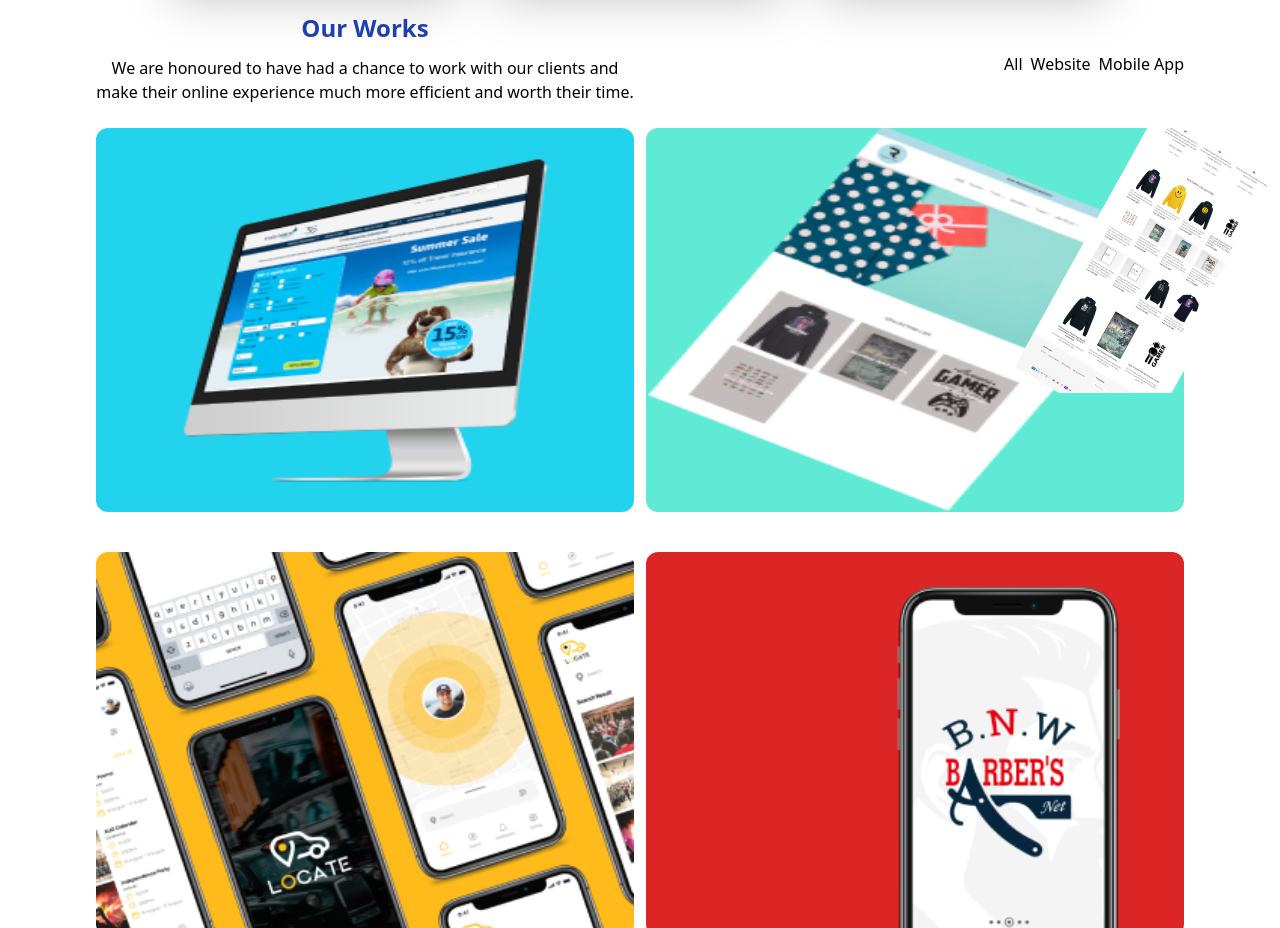
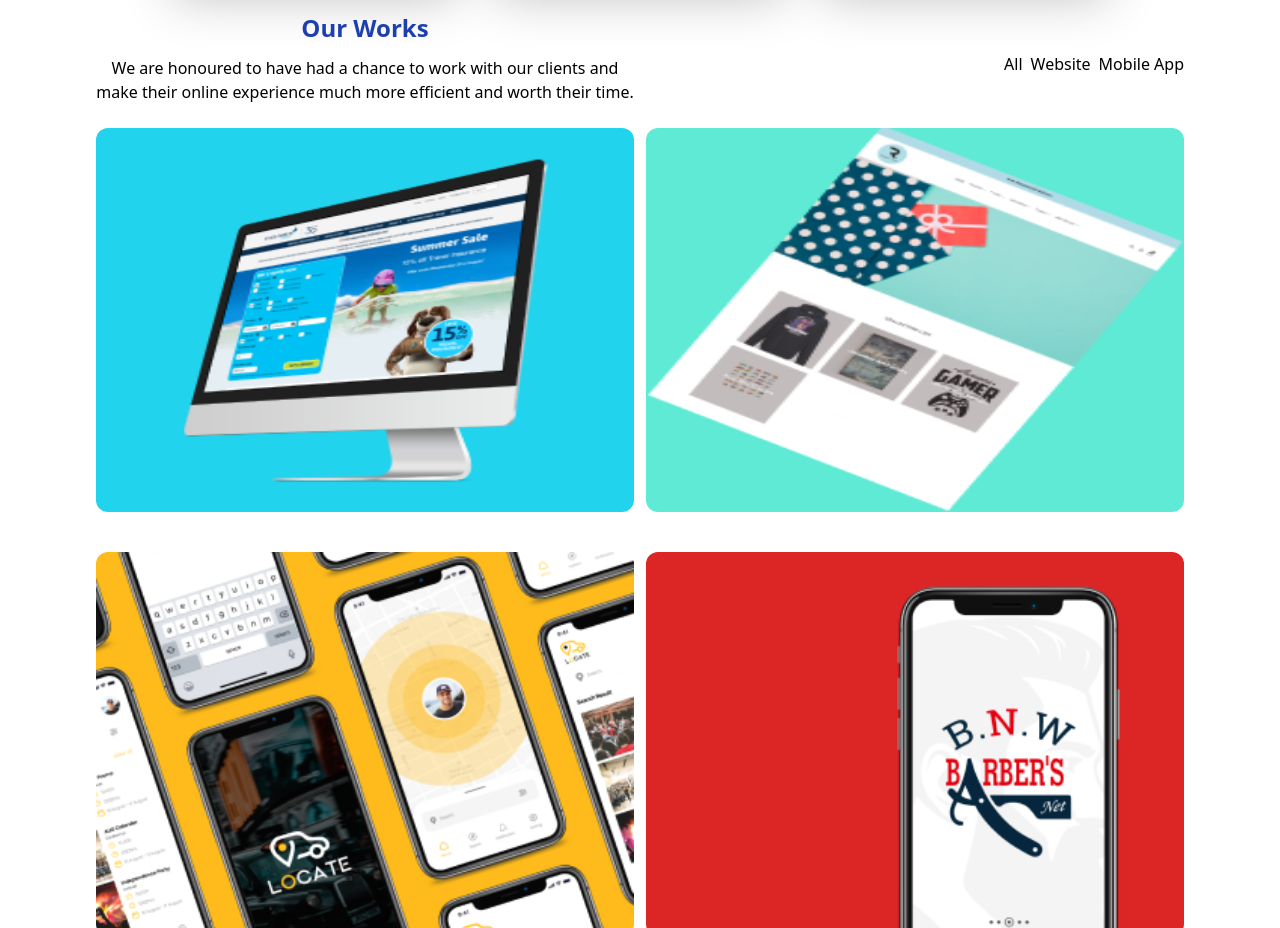
Before and after one commit to kasahun-welela/recognise-design, a React (Vite) app: page / in a window 1280 px wide. Shown: the part 2360-3288 px from the top of the page. Built offline with nearby package versions, Linux system fonts and the light colour scheme.

Commit message:
img issue

```diff
--- a/src/components/OurWork.jsx
+++ b/src/components/OurWork.jsx
@@ -24,7 +24,7 @@ function OurWork() {
         </div>
         <div className="bg-teal-300 md:max-h-96 my-4 flex justify-center  rounded-xl">
           {/* <div className="h-35"> */}
-          <img className="absolute right-0" src="./ourMeg2.png" />
+          {/* <img className="absolute right-0" src="./ourMeg2.png" /> */}
           <img className="md:w-full" src="./ourMeg1.png" />
           {/* </div> */}
         </div>
```
